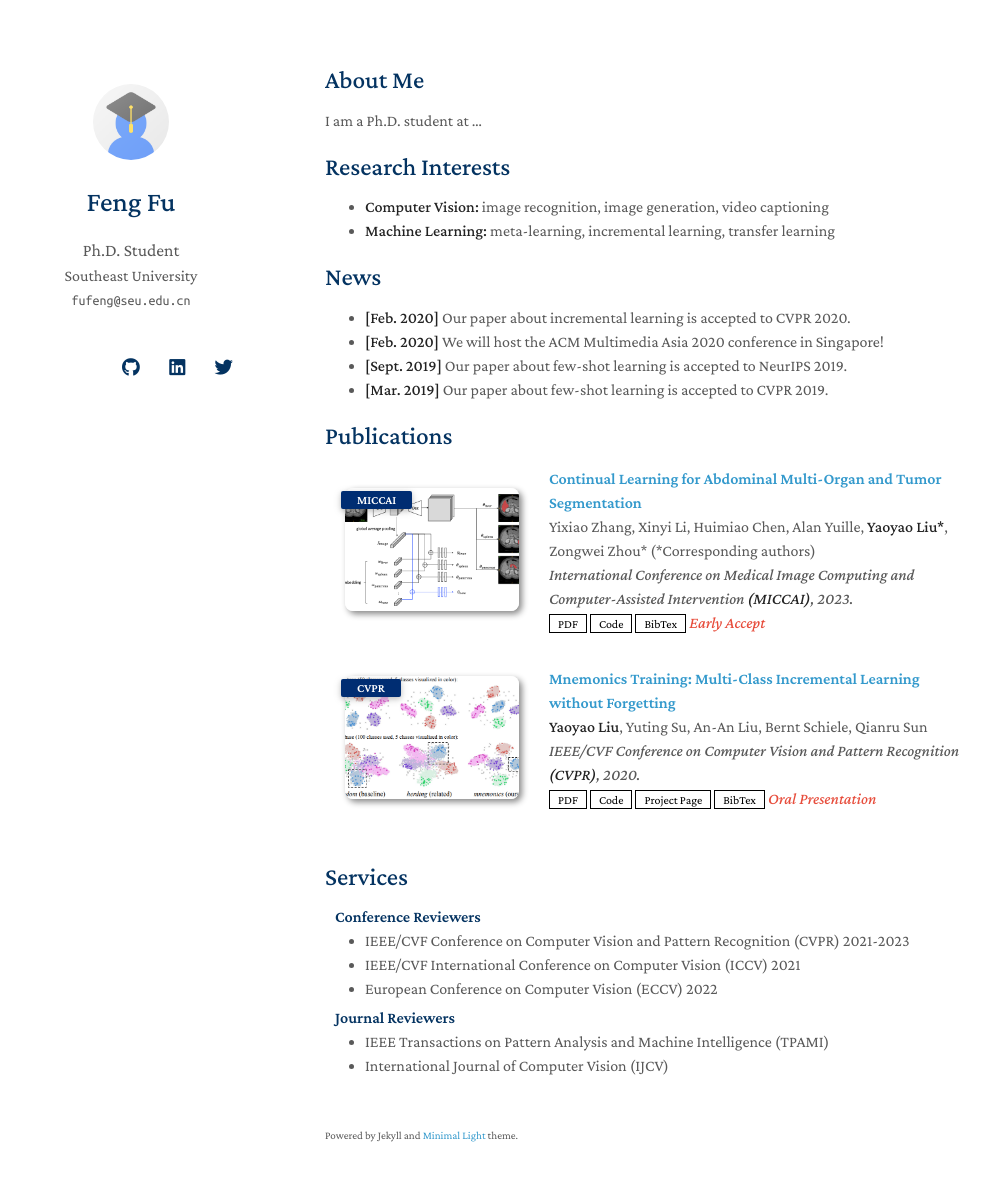
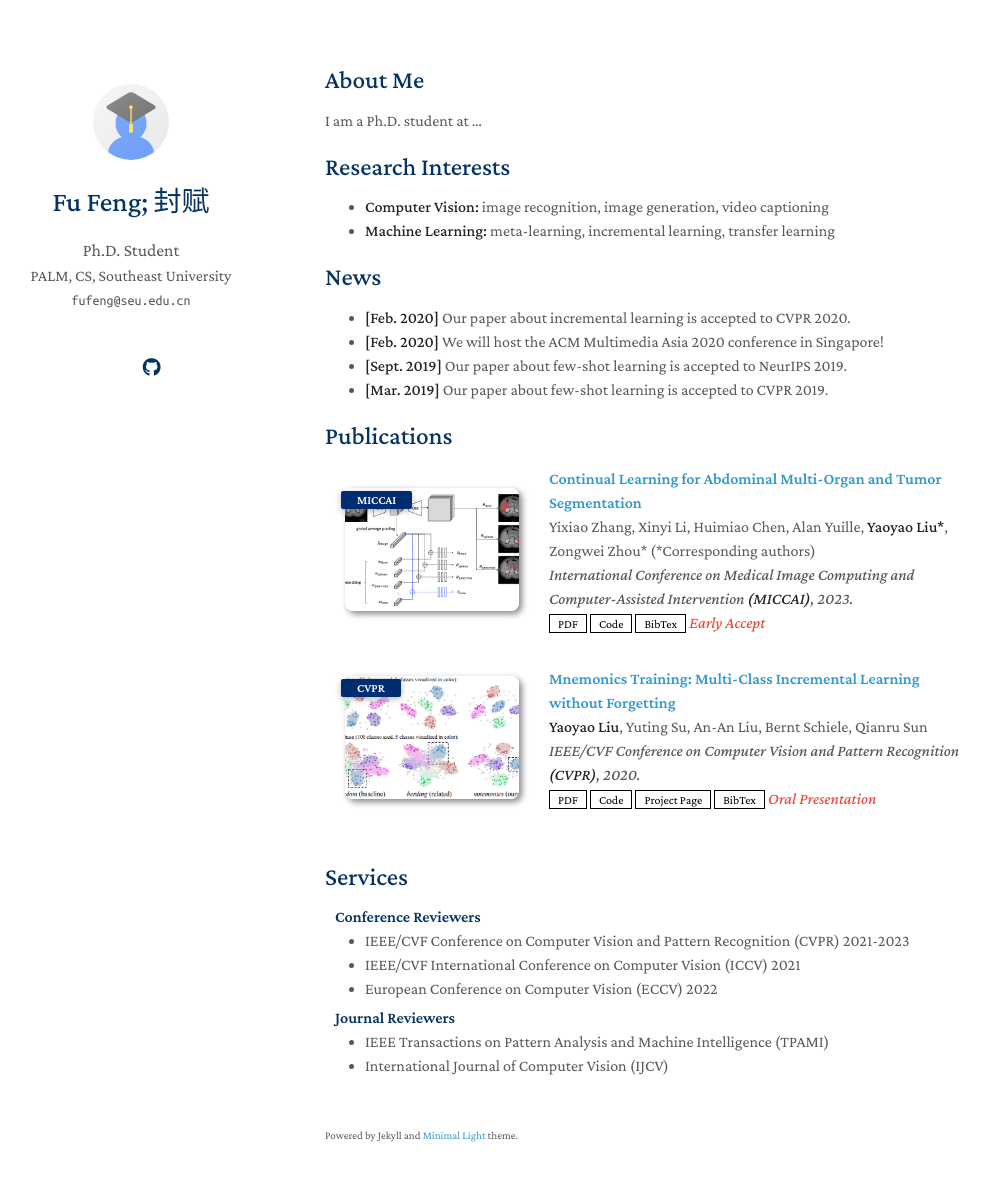
Before and after one commit to fu-feng/fu-feng.github.io, a Jekyll site: the page built from index.md, in a window 1280 px wide and 1216 px high. Shown: the top 1181 px of the window, without its empty margins (145-1135 px from the left). Built offline with Jekyll 4.4.1, drawn with Linux system fonts in a browser that asks for light colours; nearby versions of some CDN libraries; a style sheet for code colours, icons or effects is not loaded; our own code applies the rules of GitHub Pages for plain Markdown files; part of the change alters nothing that is shown.

Commit message:
Update _config.yml

```diff
--- a/_config.yml
+++ b/_config.yml
@@ -1,22 +1,10 @@
-# Basic Information
-title: Feng Fu
+title: Fu Feng; 封赋
 position: Ph.D. Student
-affiliation: Southeast University
+affiliation: PALM, CS, Southeast University
 email: fufeng@seu.edu.cn
-
-# Search Engine Optimization (SEO)
-# The following information is used to improve the website traffic from search engines, e.g., Google.
-keywords: minimal light
-description: The Minimal Light is a simple and elegant jekyll theme for academic personal homepage.
-canonical: https://minimal-light-theme.yliu.me/
-
-# Links
-# If you don't need one of them, you may delete the corresponding line.
-google_scholar: https://scholar.google.com/
-cv_link: assets/files/curriculum_vitae.pdf
-github_link: https://github.com/
-linkedin: https://www.linkedin.com/
-twitter: https://twitter.com/
+keywords: minimal academic
+google_scholar: https://scholar.google.com.hk/citations?user=iQHFcXEAAAAJ&hl=zh-CN
+github_link: https://github.com/fu-feng
 
 # Images (e.g., your profile picture and your website's favicon)
 # "favicon" and "favicon_dark" are used for the light and dark modes, respectively.
@@ -40,10 +28,6 @@ font: "Serif" # or "Sans Serif"
 # Please remove this if you don't use Google Analytics
 google_analytics: UA-111540567-4
 
-# Use this project as a remote theme for GitHub Pages
-# See the guide here: https://docs.github.com/en/pages/setting-up-a-github-pages-site-with-jekyll/adding-a-theme-to-your-github-pages-site-using-jekyll
-remote_theme: yaoyao-liu/minimal-light
-
 # The following files will be removed from the generated website.
 exclude:
   - Gemfile
```
